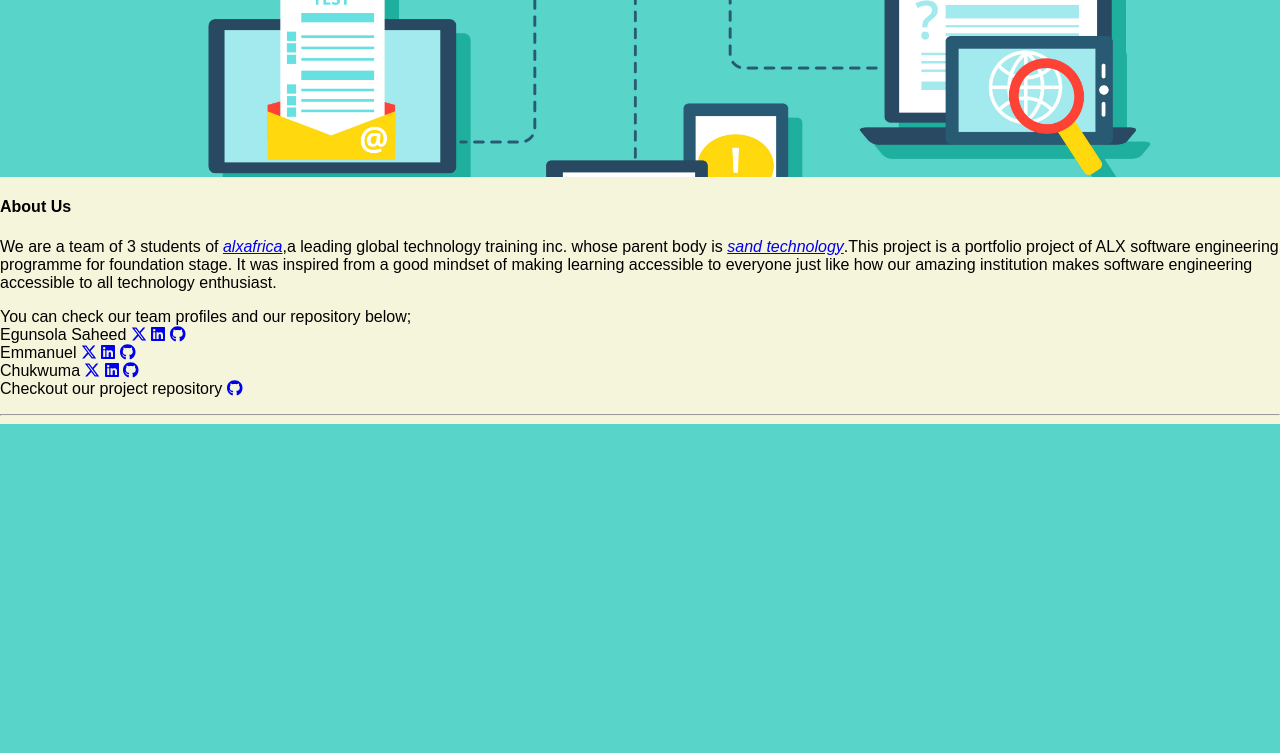
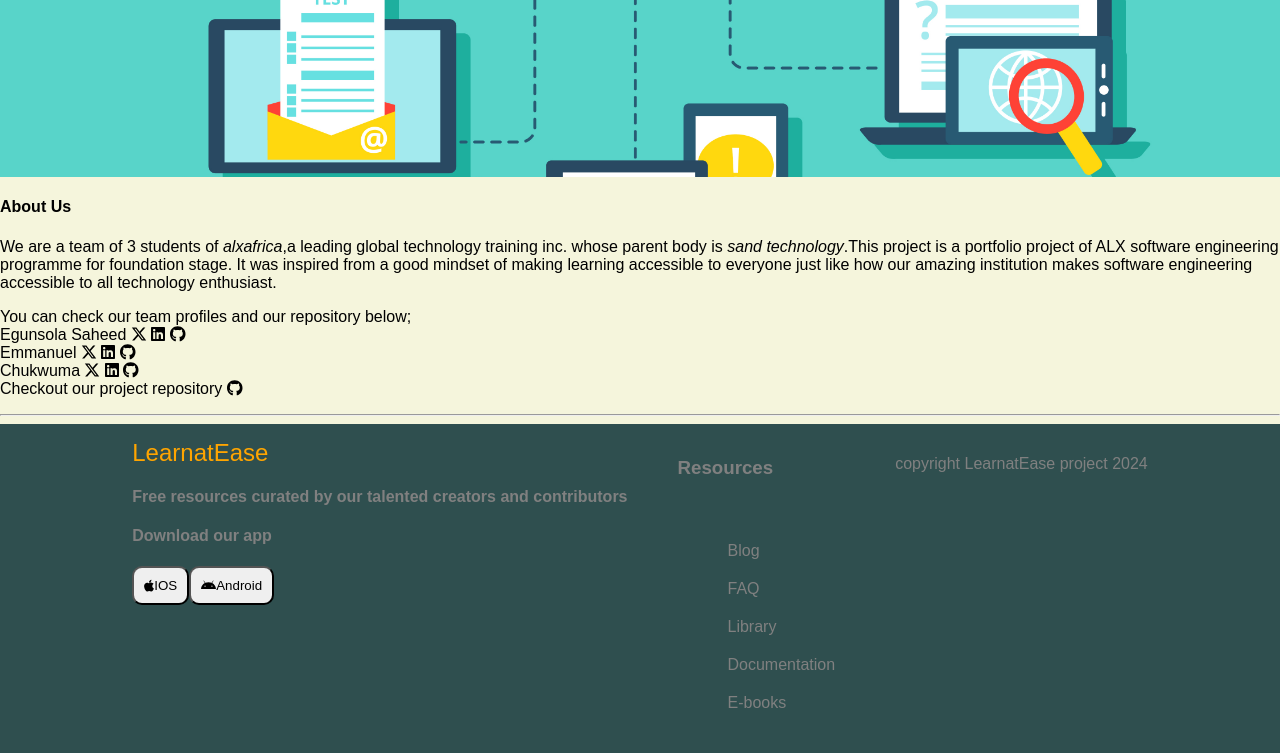
Before and after one commit to EonEmmanuel/Educa, a PHP site: page / in a window 1280 px wide. Shown: the part 716-1469 px from the top of the page. Before the commit the page ends 1140 px from the top, so only its background shows below. Run offline with PHP 8.4, Linux system fonts and the light colour scheme; some libraries are stand-ins or nearby versions.

Commit message:
ALX GROUP PROJECT

```diff
--- a/index.html
+++ b/index.html
@@ -70,20 +70,31 @@
     <hr>
 
     <!---------------------------------Mr EonEmmanuel----------------------------------->
+    <footer>
+        <div class="footer">
+            <div class="socials">
+                <div class="logo">LearnatEase</div>
+                <h4>Free resources curated by our talented creators and contributors</h4>
+                <h4>Download our app</h4>
+                <Button><i class="fa-brands fa-apple"></i>IOS</Button><button><i class="fa-brands fa-android"></i>Android</button>
+
+            </div>
 
 
+            <div class="navi" id="resources">
 
+                <h3>Resources</h3><br>
+                <ul>
+                <li><a href="#">Blog</a></li>
+                <li><a href="#">FAQ</a></li>
+                <li><a href="#">Library</a></li>
+                <li><a href="#">Documentation</a></li>
+                <li><a href="#">E-books</a></li>
+            </ul>
+            </div>
 
-
-
-
-
-
-
-
-
-
-
+                <p>copyright LearnatEase project 2024</p>
+            </footer>
         <!------------------------------------------Mr EonEmmanuel------------------------------------>
 
     <script src="https://cdnjs.cloudflare.com/ajax/libs/font-awesome/6.6.0/js/all.min.js" integrity="sha512-6sSYJqDreZRZGkJ3b+YfdhB3MzmuP9R7X1QZ6g5aIXhRvR1Y/N/P47jmnkENm7YL3oqsmI6AK+V6AD99uWDnIw==" crossorigin="anonymous" referrerpolicy="no-referrer"></script>
--- a/style.css
+++ b/style.css
@@ -130,11 +130,59 @@
 
 
   /********************Mr EonEmmanuel***************************/
+  .footer .logo {
+    font: bolder;
+    font-size: 1.5rem;
+    color:orange;
 
+  }
 
+  .footer ul li a{
+    text-decoration: none;
+    color:grey;
 
+  }
+  .footer ul li a:hover{
+    color:orange;
 
+  }
 
+  .footer{
+    color :black;
+  }
+  .navi ul li {
+    list-style-type: none;
+  }
+  .navi li a {
+    text-decoration: none;
+  }
 
+  .footer {
+      background-color:darkslategray;
+      color:grey;
+      display:flex;
+      gap: 50px;
+      justify-content: center;
+     /* align-items: center;*/
+      padding:15px 20px;
+      min-width: 100%;
+  }
+  .navi ul li a {
+    display:flex;
+    flex-direction: row;
+    padding: 10px;
+    color:grey;
+  }
+  .about a{
+   text-decoration: none;
+   color:black;
+  }
+  .about a:hover{
+    color:orange;
+  }
+  footer {
+     background-color:darkslategray;
+     color:grey
 
+  }
   /**************** Mr EonEmmanuel*******************************/
```
